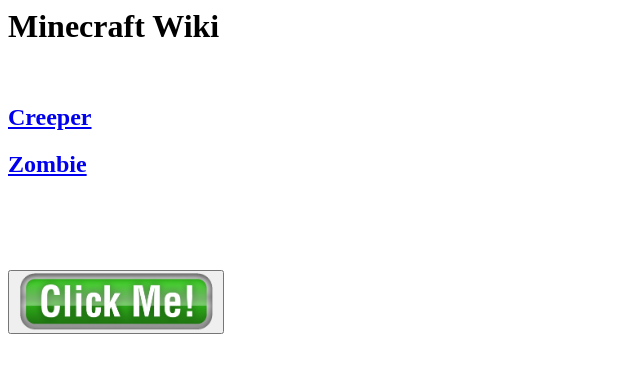
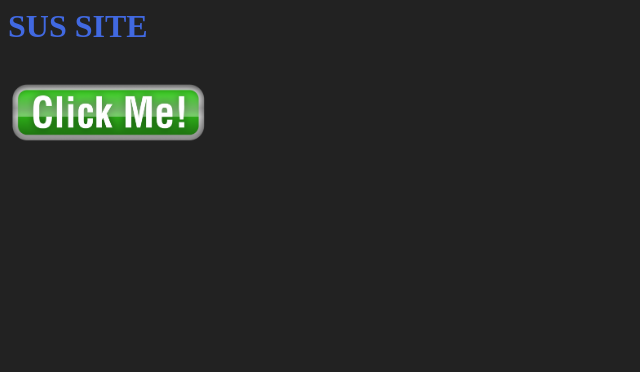
Before and after one commit to main-dot-py/Html-Learn, a plain HTML site: page index.html in a window 1280 px wide. Shown: the whole page, without its empty margins (0-640 px from the left). Drawn offline with Linux system fonts and the light colour scheme.

Commit message:
added some stuff

```diff
--- a/index.html
+++ b/index.html
@@ -1,10 +1,14 @@
-<h1>Minecraft Wiki</h1><br>
+<head>
+<title>SUS SITE</title>
+</head>
+<link rel="stylesheet" href="style.css" />
 
-<h2><a href="creeper.html">Creeper</a></h2>
-<h2><a href="zombie.html">Zombie</a></h2>
-<br><br><br><br>
-
+<body>
+<h1>SUS SITE</h1><br>
 <button id="ClickMe">
 	<img src="button.png" width="200px">
 </button>
 <script src="Button.js"></script>
+<body style="background-color: #222222;">
+</body>
+<link rel="stylesheet" href="style.css" />
--- /dev/null
+++ b/style.css
@@ -0,0 +1,16 @@
+body {
+  background-color: #fefefe;
+}
+
+h1 {
+  color: royalblue;
+}
+#ClickMe {
+  background: transparent;
+  border: none;
+  padding: 0;
+  cursor: pointer;
+}
+#ClickMe img {
+  display: block; /* removes extra space below image */
+}
```
Also changed, not shown: 1 other file.
